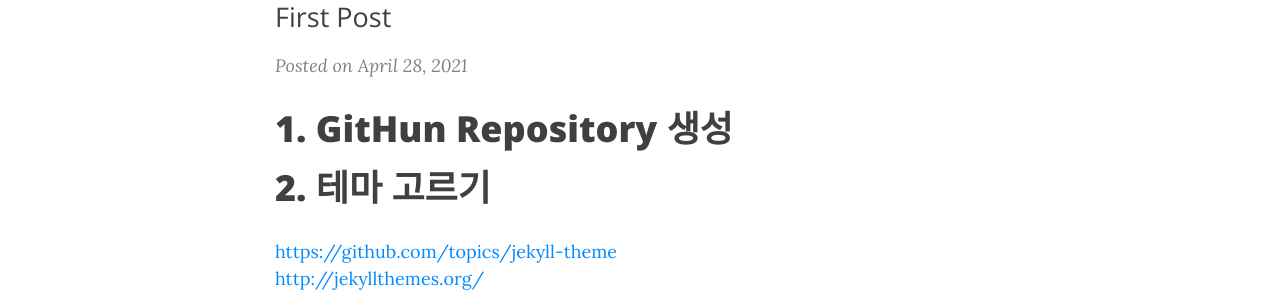
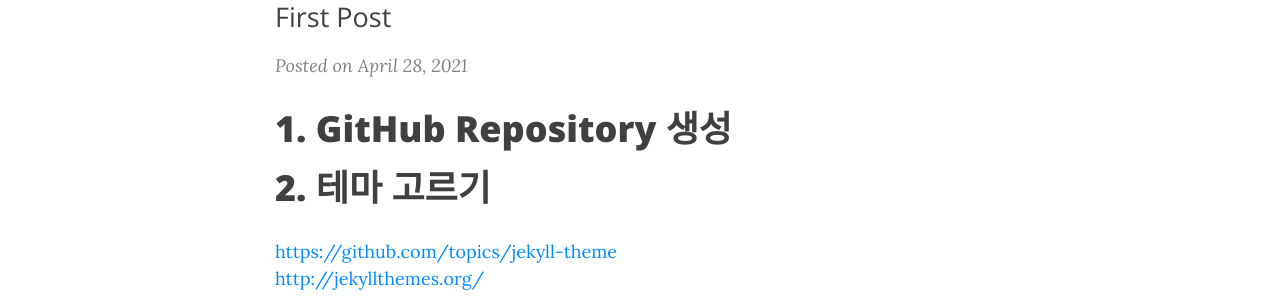
Before and after one commit to hyun-sun/hyun-sun.github.io, a Jekyll site: the page built from _posts/2021-04-28-first-post.md, in a window 1280 px wide and 1218 px high. Shown: the part 193-489 px from the top of the window. Built offline with Jekyll 4.4.1, drawn with Linux system fonts in a browser that asks for light colours; nearby versions of some CDN libraries.

Commit message:
오타 수정

```diff
--- a/_posts/2021-04-28-first-post.md
+++ b/_posts/2021-04-28-first-post.md
@@ -6,7 +6,7 @@ tags: [GitHub]
 comments: true
 ---
 
-# 1. GitHun Repository 생성
+# 1. GitHub Repository 생성
 
 
 # 2. 테마 고르기
```
